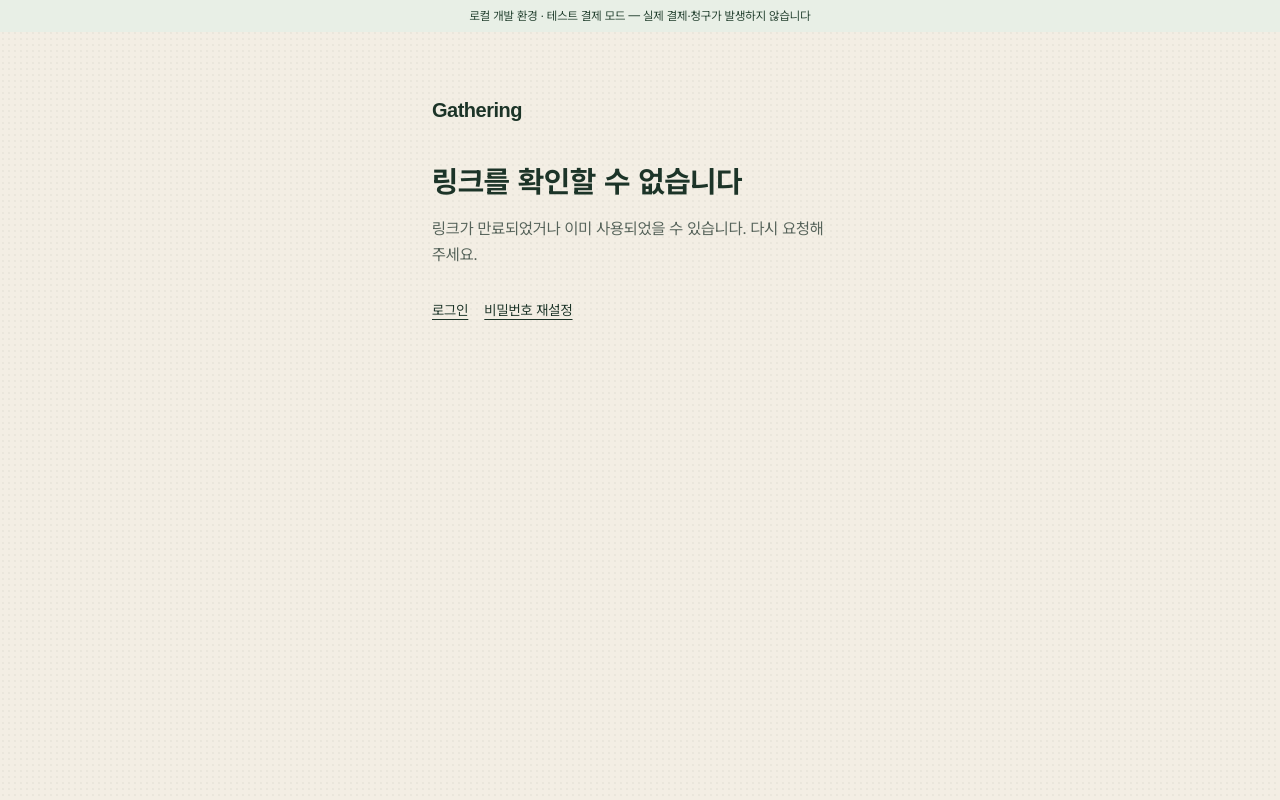
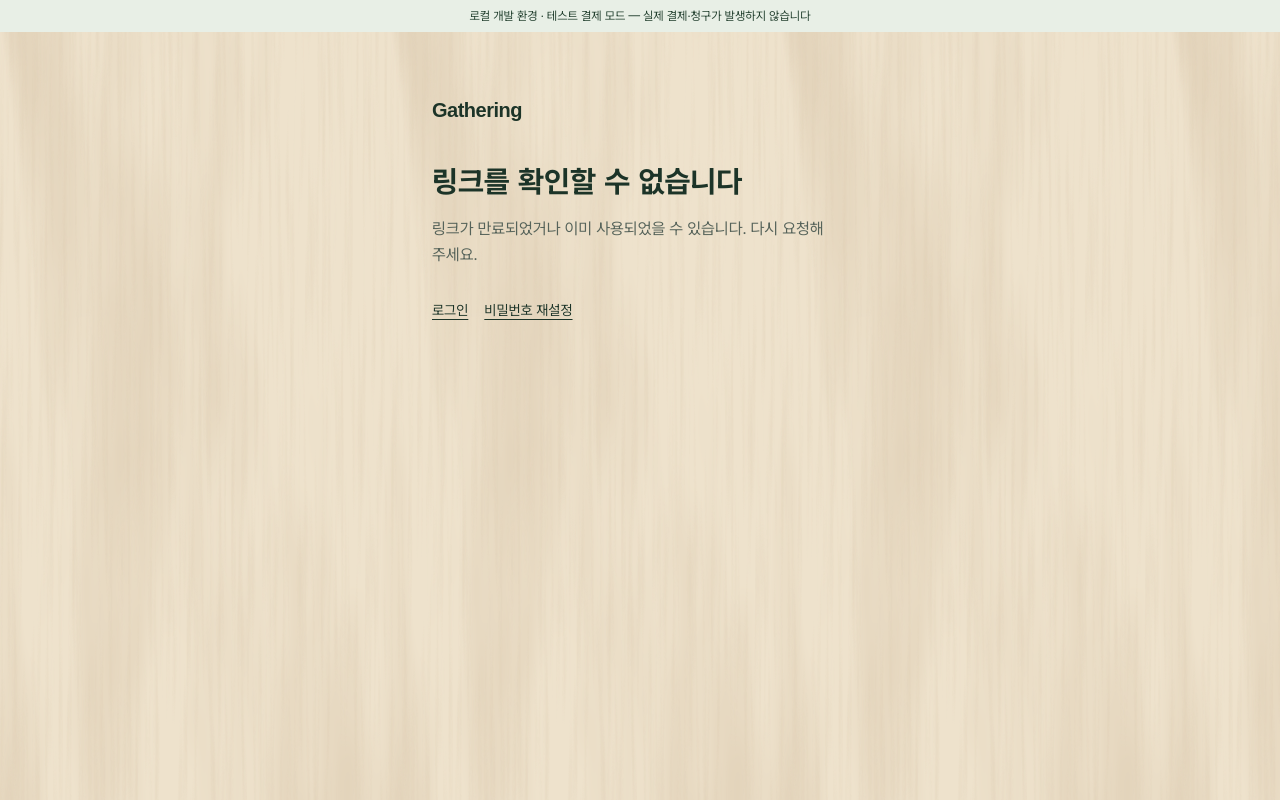
Before and after one commit to jcu4005-ship-it/My-first, a Next.js app: page /auth-error in a window 1280 px wide. Built offline with nearby package versions, Linux system fonts and the light colour scheme; no server answers.

Commit message:
바탕을 자작나무 결로 변경, 초대장 카드는 흰색
Co-Authored-By: Claude Opus 5.5 <noreply@anthropic.com>
Claude-Session: https://claude.ai/code/session_01PGL4Vd6fa6rZRmpTSfi7Sj

```diff
--- a/src/app/globals.css
+++ b/src/app/globals.css
@@ -3,8 +3,8 @@
 
 /*
  * 디자인 토큰 — 색·글꼴·모서리 값은 여기서만 정의합니다.
- * 방향: "테이블 + 초대장" — 종이 바탕, 딥 그린 테이블(빈자리 보기), 절취선 티켓 카드, 호스트 서명, 밀랍 도장.
- * 팔레트: Deep Green #2E4A3B · Ink #1C3428 · Paper #F3EEE4 · Card #FFFDF8 · Sage #6E9479 · Seal(도장) #A2412F
+ * 방향: "테이블 + 초대장" — 자작나무 테이블 바탕, 흰 초대장 카드, 딥 그린 테이블(빈자리 보기), 절취선, 호스트 서명, 밀랍 도장.
+ * 팔레트: Deep Green #2E4A3B · Ink #1C3428 · Birch #EADBC1(+나무결 public/textures/birch.svg) · Card #FFFFFF · Sage #6E9479 · Seal(도장) #A2412F
  * 대비: 작은 본문 글자는 ink·muted-foreground(#56635A)·forest·seal만 사용 (종이 바탕에서 4.5:1 이상).
  *       sage·mint는 큰 글자·장식·점선 의자·어두운 바탕 위 라벨에만 사용. 도장색은 "마지막 자리·심사 통과·분야 표시"에만 조금.
  * 시스템 다크 모드에 따라 색을 뒤집지 않습니다 (브랜드 화면 고정).
@@ -14,7 +14,7 @@
   --forest-deep: #1f3329;
   --forest-soft: #3d5c4b;
   --ink: #1c3428;
-  --cream: #f3eee4;
+  --cream: #eadbc1;
   --linen: #e9e2d4;
   --sage: #6e9479;
   --mint: #b9d3bf;
@@ -23,7 +23,7 @@
 
   --background: var(--cream);
   --foreground: var(--ink);
-  --card: #fffdf8;
+  --card: #ffffff;
   --muted: var(--linen);
   --muted-foreground: #56635a;
   --border: #e4dccb;
@@ -84,9 +84,9 @@
     @apply bg-background text-foreground;
     font-family: var(--font-sans);
     word-break: keep-all; /* 한글 단어 단위 줄바꿈 */
-    /* 종이 질감: 아주 옅은 점 무늬 */
-    background-image: radial-gradient(rgb(28 52 40 / 0.045) 1px, transparent 1px);
-    background-size: 6px 6px;
+    /* 자작나무 결 (코드로 그린 작은 그림, 세로로 반복) */
+    background-image: url("/textures/birch.svg");
+    background-size: 390px 1200px;
   }
   /* 휴대폰 아래 탭 막대가 있으면 마지막 내용이 가려지지 않도록 */
   @media (width < 48rem) {
@@ -112,10 +112,16 @@
   .pill {
     @apply inline-flex items-center rounded-full px-3 py-1 text-xs font-medium;
   }
+  /* 자작나무 바탕 (body와 같은 결) — 겹치는 시트 등에 */
+  .birch {
+    background-color: var(--cream);
+    background-image: url("/textures/birch.svg");
+    background-size: 390px 1200px;
+  }
   /* 초대장 티켓: 카드 + 절취선(.perf, 양 끝 반원 홈) */
   .ticket {
     @apply relative rounded-[18px] bg-card;
-    box-shadow: 0 1px 0 rgb(28 52 40 / 0.06), 0 12px 26px -18px rgb(28 52 40 / 0.45);
+    box-shadow: 0 2px 0 rgb(80 55 25 / 0.08), 0 14px 24px -14px rgb(80 55 25 / 0.4);
   }
   .perf {
     @apply relative mx-3 border-t-[1.5px] border-dashed border-[#cfc6b5];
--- a/src/app/meetups/[id]/page.tsx
+++ b/src/app/meetups/[id]/page.tsx
@@ -120,7 +120,7 @@ export default async function MeetupDetailPage({ params }: PageProps<"/meetups/[
         </div>
 
         {/* 2. 겹치는 종이 시트 */}
-        <div className="relative -mt-6 rounded-t-[26px] bg-background bg-[radial-gradient(rgb(28_52_40/0.045)_1px,transparent_1px)] bg-[length:6px_6px]">
+        <div className="birch relative -mt-6 rounded-t-[26px]">
           <div className="mx-auto grid w-full max-w-5xl gap-8 px-4 pt-5 sm:px-6 lg:grid-cols-[1fr_320px] lg:gap-10">
             <article>
               {/* 호스트 */}
```
Also changed, not shown: public/textures/birch.svg (added), 1 other file (tests, documents, lock files or other folders).
